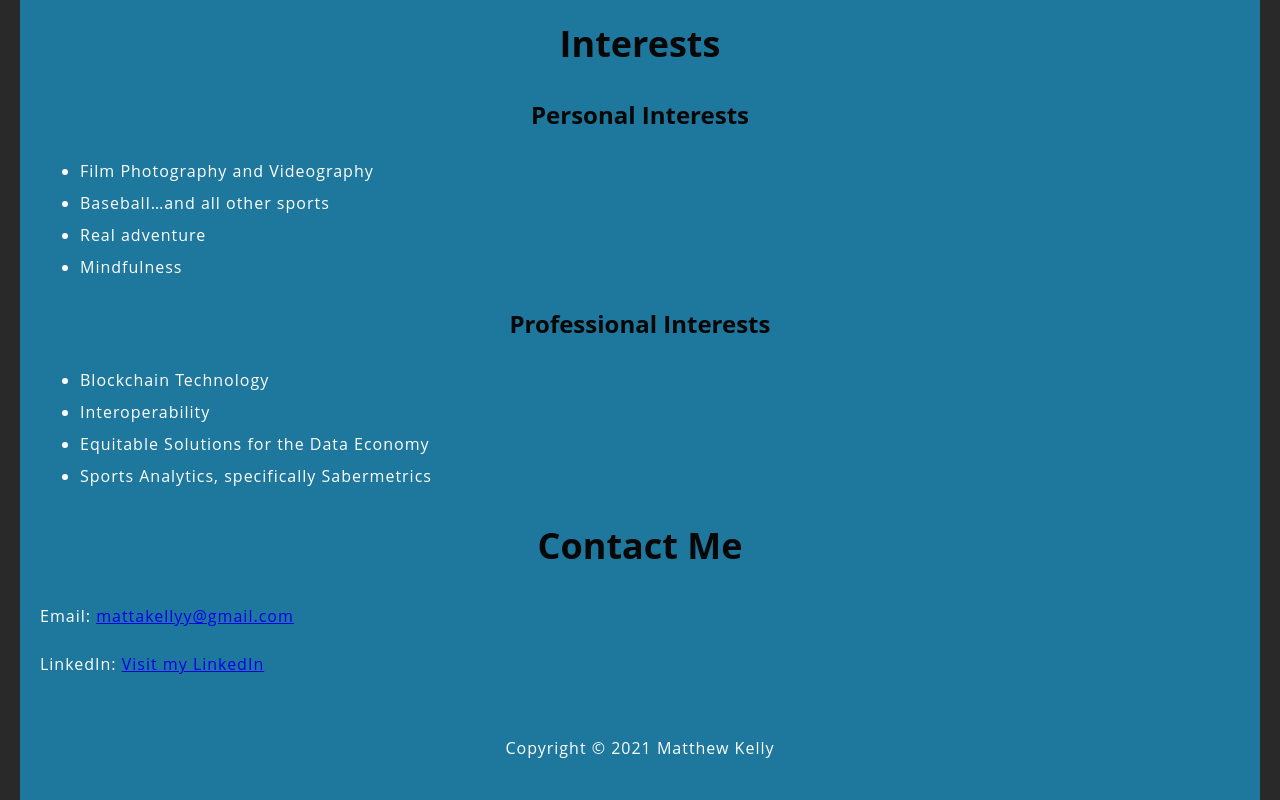
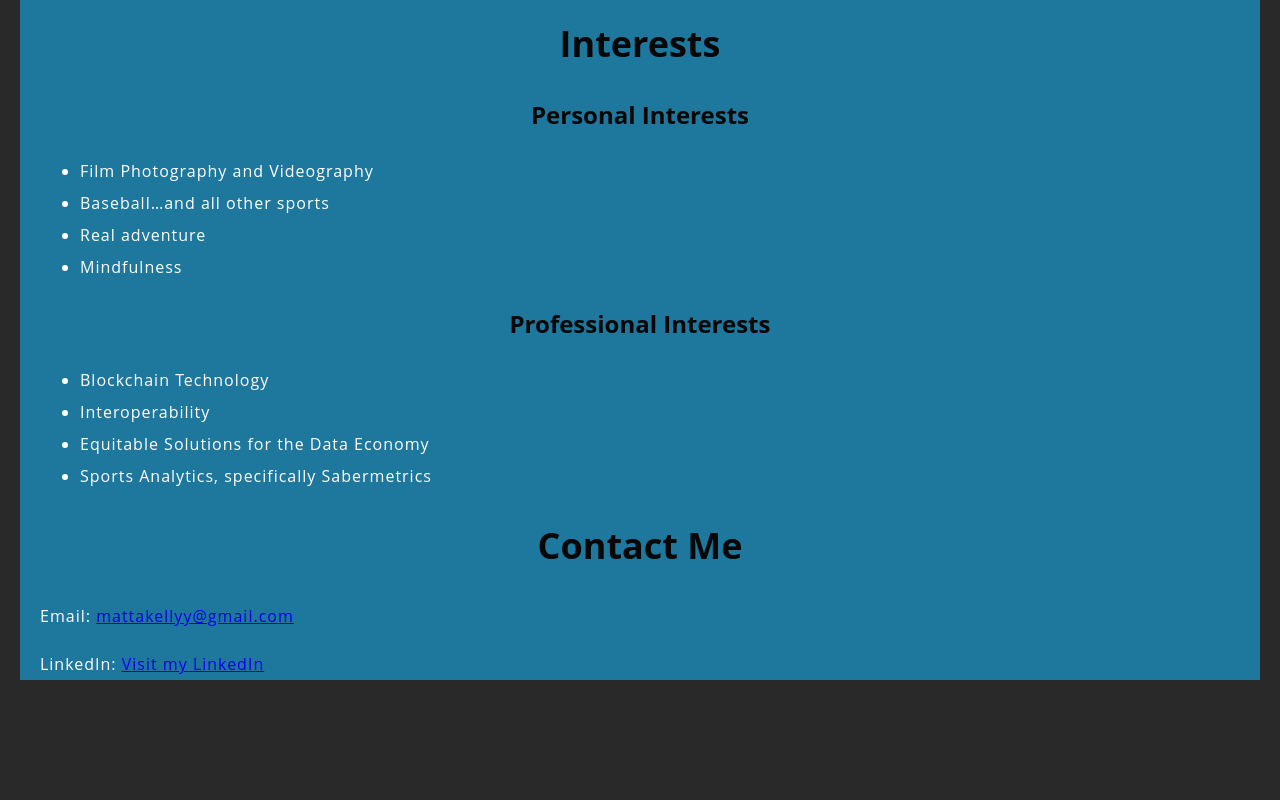
Before and after one commit to matta-kelly/matthewkelly.github.io, a plain HTML site: page index.html in a window 1280 px wide. Shown: the part 1625-2425 px from the top of the page. After the commit the page ends 2321 px from the top, so only its background shows below. Drawn offline with Linux system fonts and the light colour scheme.

Commit message:
Update index.html

```diff
--- a/index.html
+++ b/index.html
@@ -52,8 +52,5 @@
             <p>LinkedIn: <a href="https://www.linkedin.com/in/matthew-kelly-823b7919b/" target="_blank">Visit my LinkedIn</a></p>
         </section>
     </main>
-    <footer>
-        <p>Copyright &copy; 2021 Matthew Kelly</p>
-    </footer>
 </body>
 </html>
```
